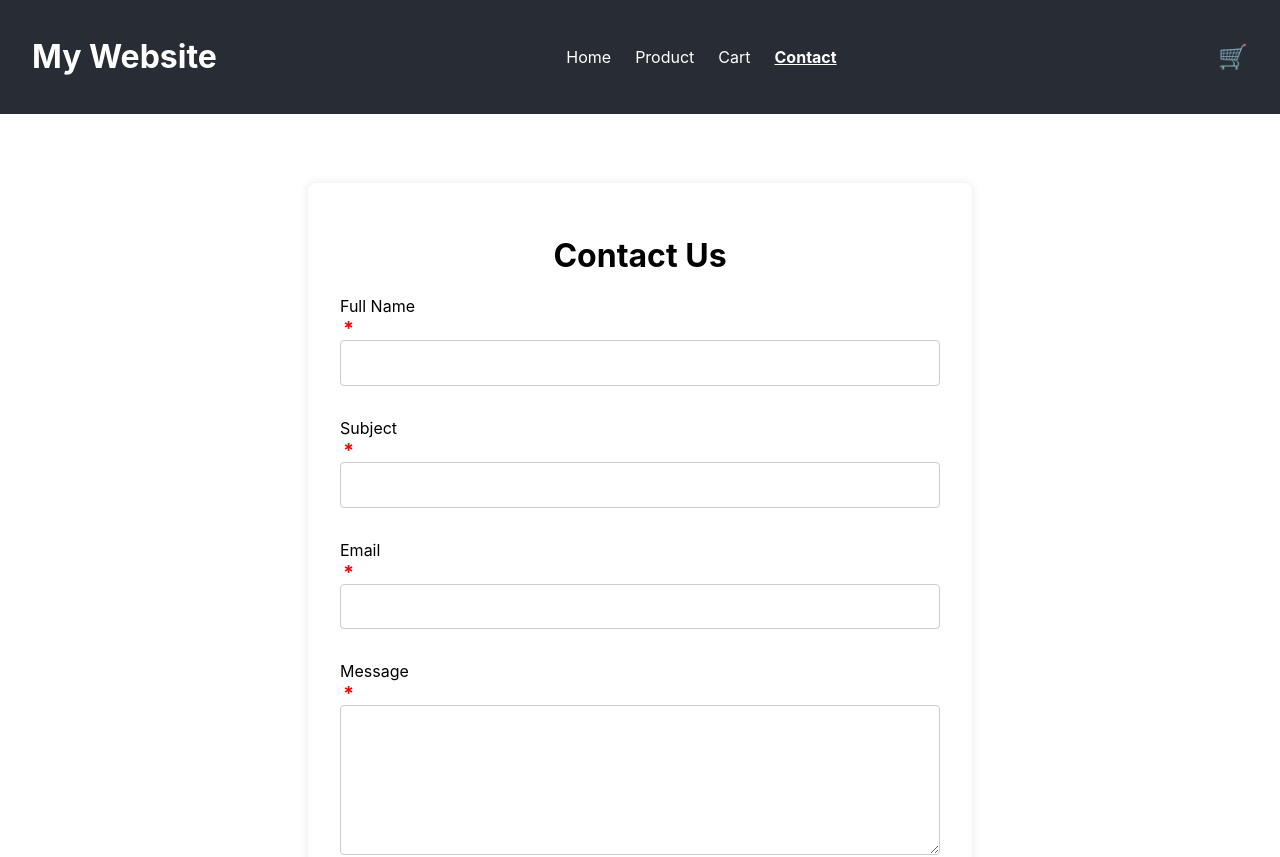
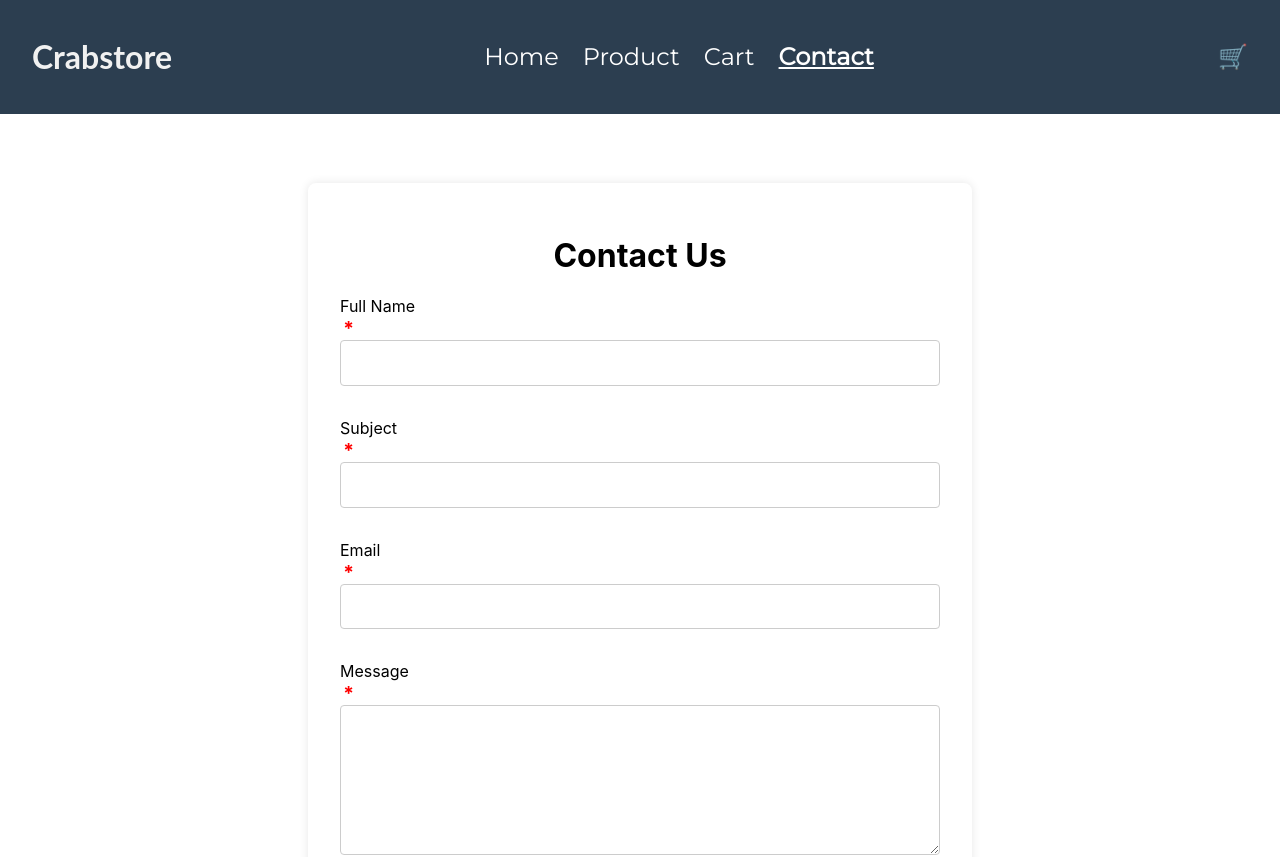
Before and after one commit to ykjellin/js-frameworks-ca, a React (Create React App) app: page /contact in a window 1280 px wide. Shown: the top 857 px of the page. Built offline with nearby package versions, Linux system fonts and the light colour scheme; a web font is replaced by a local one.

Commit message:
First iteration on header styling. also changed the searchbar to stick left in mobile sizes to avoid interaction with hamburger

```diff
--- a/src/components/Header.tsx
+++ b/src/components/Header.tsx
@@ -9,12 +9,14 @@ const HeaderContainer = styled.header`
   display: flex;
   align-items: center;
   padding: 1rem 2rem;
-  background-color: #282c34;
+  background-color: ${(props) => props.theme.colors.primary};
   color: white;
   position: relative;
 `;
 
 const Title = styled.h1`
+  font-family: ${(props) => props.theme.fonts.secondary};
+  color: ${(props) => props.theme.colors.secondary};
   margin-right: auto;
 `;
 
@@ -36,9 +38,10 @@ const StyledNav = styled.nav<{ $isOpen: boolean }>`
 `;
 
 const StyledLink = styled(NavLink)`
+  font-family: ${(props) => props.theme.fonts.primary};
   text-decoration: none;
   color: white;
-  font-size: 1rem;
+  font-size: 1.5rem;
 
   &.active {
     font-weight: bold;
@@ -97,7 +100,7 @@ const Header: React.FC = () => {
 
   return (
     <HeaderContainer>
-      <Title>My Website</Title>
+      <Title>Crabstore</Title>
 
       <StyledNav $isOpen={isOpen}>
         <StyledLink to="/" end>
--- a/src/components/SearchBar.tsx
+++ b/src/components/SearchBar.tsx
@@ -16,6 +16,10 @@ const SearchContainer = styled.div`
   max-width: 50vw;
   margin: 2rem auto;
   z-index: 1;
+
+  @media (max-width: 768px) {
+    margin: 1rem 0 1rem 1rem;
+  }
 `;
 
 const SearchInput = styled.input`
```
